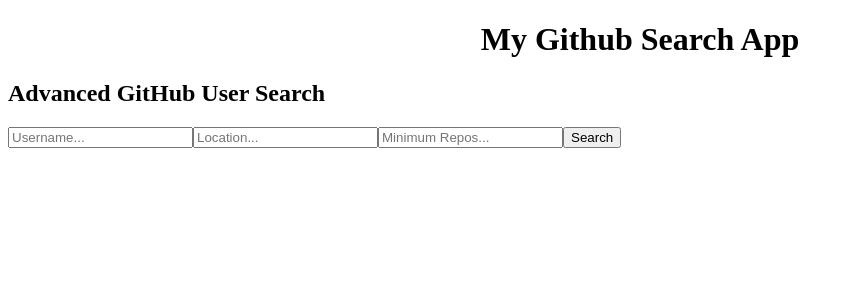
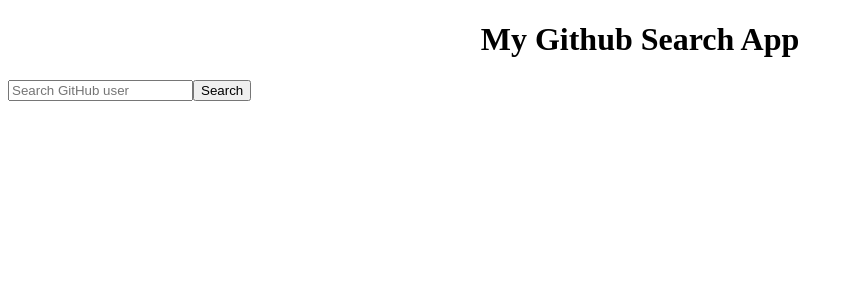
Before and after one commit to The-Motolani/alx-fe-reactjs, a React app in the folder github-user-search/: page / in a window 1280 px wide. Shown: the top 300 px of the page, without its empty margins (0-853 px from the left). Built offline with nearby package versions, Linux system fonts and the light colour scheme; the HTML template or start-up script is replaced by a standard one.

Commit message:
Working with APIs

```diff
--- a/github-user-search/src/components/Search.jsx
+++ b/github-user-search/src/components/Search.jsx
@@ -1,115 +1,84 @@
-import { useState } from "react";
-import { fetchUserData } from "../services/githubService";
+// src/components/Search.jsx
+import React, { useState } from 'react';
+import { fetchUserData } from '../services/githubService'; // Import the fetchUserData function
 
-function Search() {
-  const [username, setUsername] = useState("");
-  const [location, setLocation] = useState("");
-  const [minRepos, setMinRepos] = useState("");
-  const [results, setResults] = useState([]);
-  const [loading, setLoading] = useState(false);
-  const [errorMsg, setErrorMsg] = useState("");
+const Search = () => {
+  const [username, setUsername] = useState(''); // State for search input
+  const [userData, setUserData] = useState(null); // State for user data
+  const [loading, setLoading] = useState(false); // State for loading status
+  const [error, setError] = useState(''); // State for error messages
 
-  let debounceTimer;
+  // Handle search input change
+  const handleInputChange = (e) => {
+    setUsername(e.target.value);
+  };
 
-  async function handleSearch(e) {
+  // Handle form submission (search)
+  const handleSearch = async (e) => {
     e.preventDefault();
-
-    if (debounceTimer) clearTimeout(debounceTimer);
-    debounceTimer = setTimeout(async () => {
-      setLoading(true);
-      setErrorMsg("");
-      setResults([]);
-
-      const response = await fetchUserData(username, location, minRepos);
-
-      if (response.error || !response.data.length) {
-        setErrorMsg("Looks like we cant find the user.");
-      } else {
-        setResults(response.data);
-      }
-
+    setLoading(true);
+    setError('');
+    try {
+      const result = await fetchUserData(username);
+      setUserData(result); // Set user data in state
+    } catch (err) {
+      setError('Looks like we cant find the user');
+    } finally {
       setLoading(false);
-    }, 300); // 300ms debounce
-  }
+    }
+  };
 
   return (
-    <div className="max-w-xl mx-auto p-6">
-      <h2 className="text-2xl font-semibold mb-4 text-center">
-        Advanced GitHub User Search
-      </h2>
-
-      <form
-        onSubmit={handleSearch}
-        className="space-y-3 bg-gray-100 p-4 rounded-lg shadow-md"
-      >
+    <div>
+      <form onSubmit={handleSearch} className="mb-4">
         <input
           type="text"
-          placeholder="Username..."
           value={username}
-          onChange={(e) => setUsername(e.target.value)}
-          className="w-full p-2 border rounded focus:outline-none focus:ring-2 focus:ring-blue-400"
+          onChange={handleInputChange}
+          placeholder="Search GitHub user"
+          className="border px-2 py-1"
         />
-
-        <input
-          type="text"
-          placeholder="Location..."
-          value={location}
-          onChange={(e) => setLocation(e.target.value)}
-          className="w-full p-2 border rounded focus:outline-none focus:ring-2 focus:ring-blue-400"
-        />
-
-        <input
-          type="number"
-          placeholder="Minimum Repos..."
-          value={minRepos}
-          onChange={(e) => setMinRepos(e.target.value)}
-          className="w-full p-2 border rounded focus:outline-none focus:ring-2 focus:ring-blue-400"
-        />
-
-        <button
-          type="submit"
-          className="w-full bg-blue-600 text-white p-2 rounded hover:bg-blue-700 transition-colors duration-200"
-        >
+        <button type="submit" className="ml-2 bg-blue-500 text-white px-4 py-1">
           Search
         </button>
       </form>
 
-      {loading && <p className="text-center mt-3 text-gray-700">Loading...</p>}
+      {loading && <p>Loading...</p>} {/* Show loading message while fetching data */}
+      {error && <p>{error}</p>} {/* Show error message if user is not found */}
 
-      {errorMsg && <p className="text-red-500 text-center mt-3">{errorMsg}</p>}
+      {/* Display user data if available */}
+      {userData && !loading && !error && (
+        <div className="user-result">
+          <img src={userData.avatar_url} alt="User Avatar" className="w-24 h-24" />
+          <h2 className="text-xl">{userData.login}</h2>
+          <p>{userData.name}</p>
+          <p>{userData.location}</p>
+          <p>Repos: {userData.public_repos}</p>
+          <a href={userData.html_url} target="_blank" rel="noopener noreferrer">
+            View Profile
+          </a>
+        </div>
+      )}
 
-      <div className="mt-6 grid gap-4 sm:grid-cols-1 md:grid-cols-2">
-        {results.map((user) => (
-          <div
-            key={user.id}
-            className="p-4 border rounded flex items-center gap-4 bg-white shadow-sm hover:shadow-md transition-shadow duration-200"
-          >
-            <img
-              src={user.avatar_url}
-              alt={`${user.login}'s avatar`}
-              className="w-16 h-16 rounded-full flex-shrink-0"
-              loading="lazy"
-            />
-
-            <div className="flex flex-col">
-              <h3 className="font-semibold">{user.login}</h3>
-              {user.location && (
-                <span className="text-gray-500 text-sm">{user.location}</span>
-              )}
-              <a
-                href={user.html_url}
-                target="_blank"
-                rel="noopener noreferrer"
-                className="text-blue-500 underline mt-1"
-              >
+      {/* If multiple results are found (for advanced search), display them using .map() */}
+      {userData && Array.isArray(userData) && (
+        <div className="user-list">
+          {userData.map((user) => (
+            <div key={user.id} className="user-card mb-4 p-4 border">
+              <img src={user.avatar_url} alt="User Avatar" className="w-24 h-24" />
+              <h3 className="text-lg">{user.login}</h3>
+              <p>{user.name}</p>
+              <p>{user.location}</p>
+              <p>Repos: {user.public_repos}</p>
+              <a href={user.html_url} target="_blank" rel="noopener noreferrer">
                 View Profile
               </a>
             </div>
-          </div>
-        ))}
-      </div>
+          ))}
+        </div>
+      )}
     </div>
   );
-}
+};
 
 export default Search;
```
Also changed, not shown: github-user-search/services/githubService.js (+17 -20 lines).
